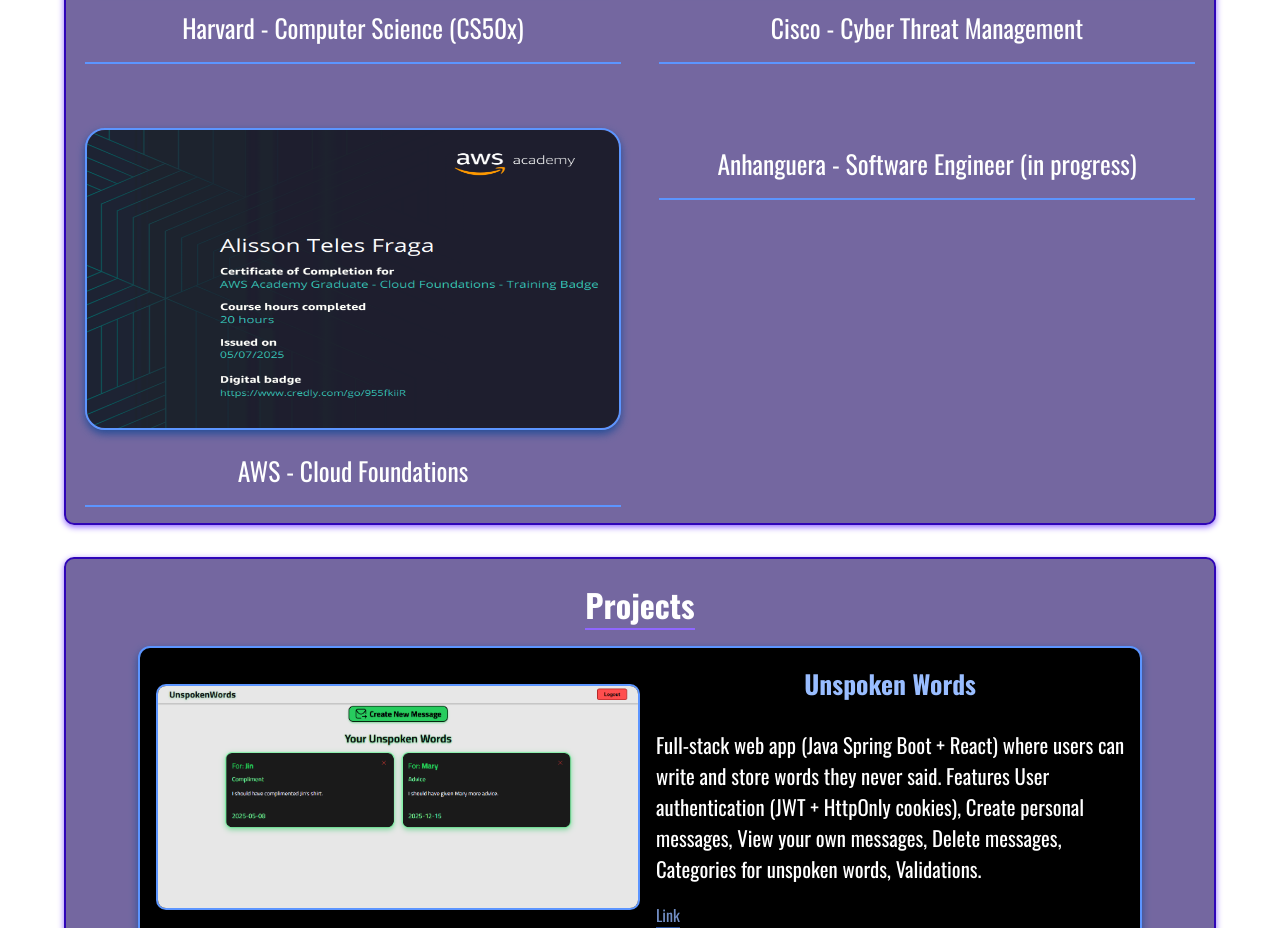
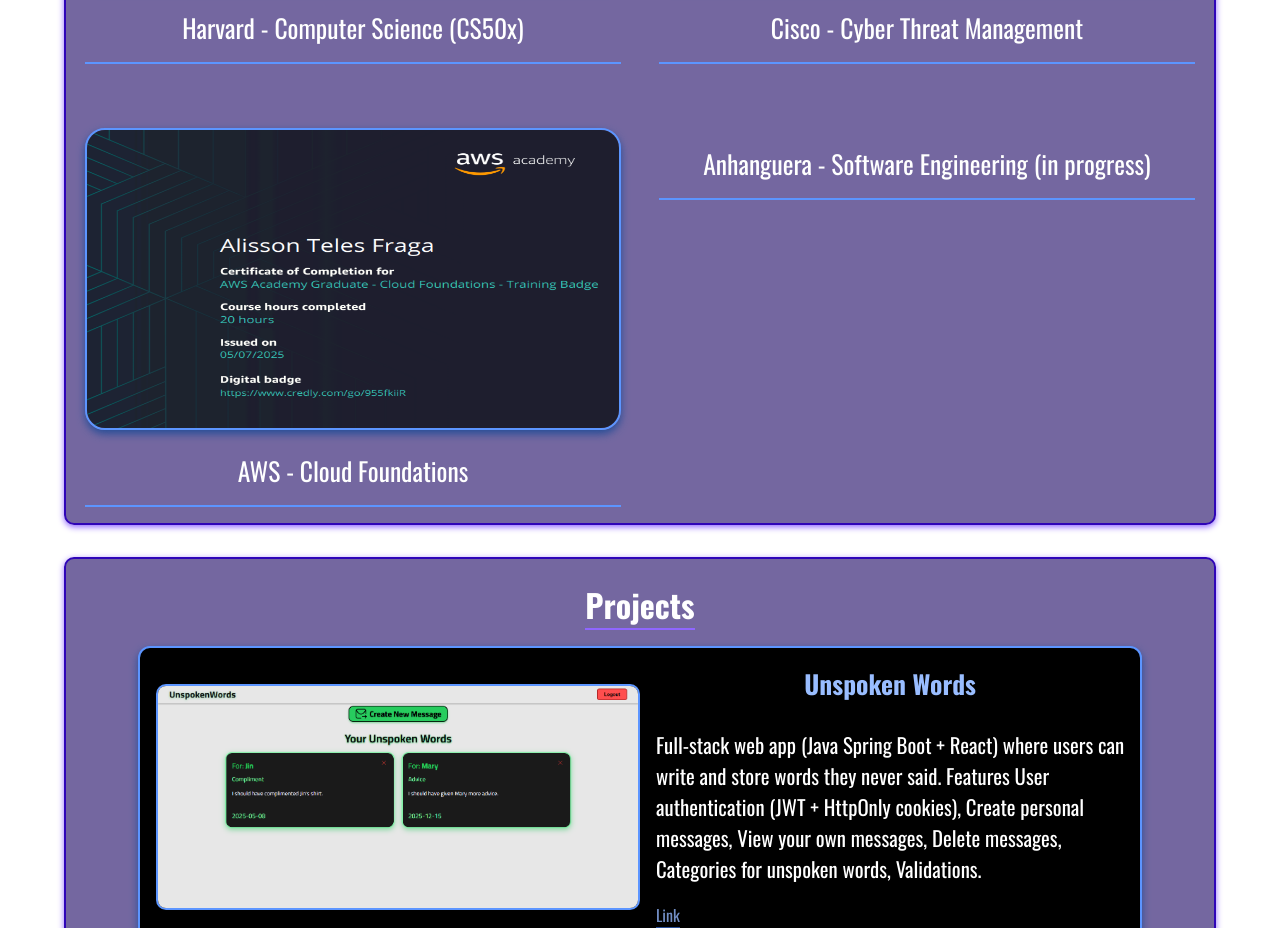
Before and after one commit to alissontfraga/Portfolio, a React (Vite) app: page / in a window 1280 px wide. Shown: the part 1600-2528 px from the top of the page. Built offline with nearby package versions, Linux system fonts and the light colour scheme.

Commit message:
fix: correct title for Anhanguera education entry

```diff
--- a/src/components/Education/Education.jsx
+++ b/src/components/Education/Education.jsx
@@ -14,7 +14,7 @@
                 <EducationCard image={educationimg3} title={"Harvard - Computer Science (CS50x)"}/>
                 <EducationCard image={educationimg1} title={"Cisco - Cyber Threat Management"}/>
                 <EducationCard image={educationimg2} title={"AWS - Cloud Foundations"}/>
-                <EducationCard title={"Anhanguera - Software Engineer (in progress)"}/>
+                <EducationCard title={"Anhanguera - Software Engineering (in progress)"}/>
             </div>
 
         </Box>
```
